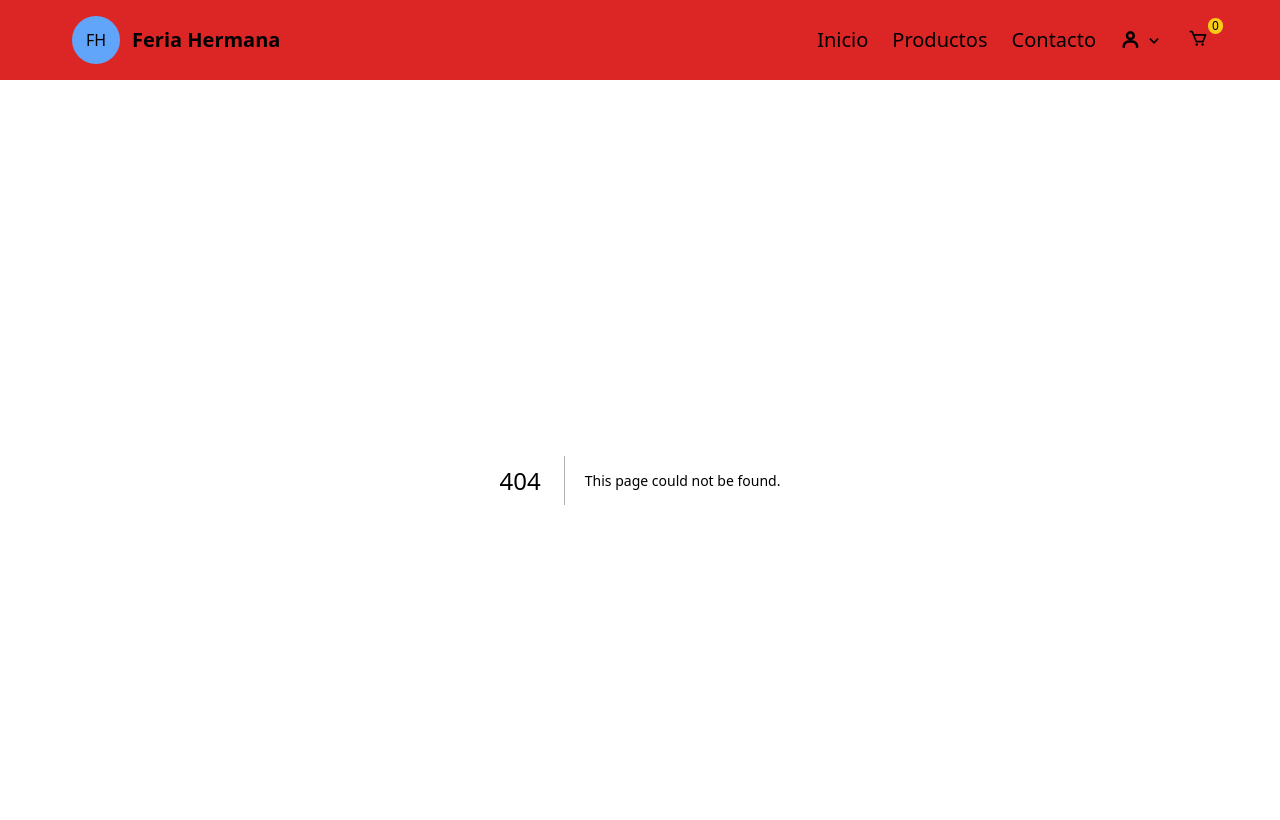
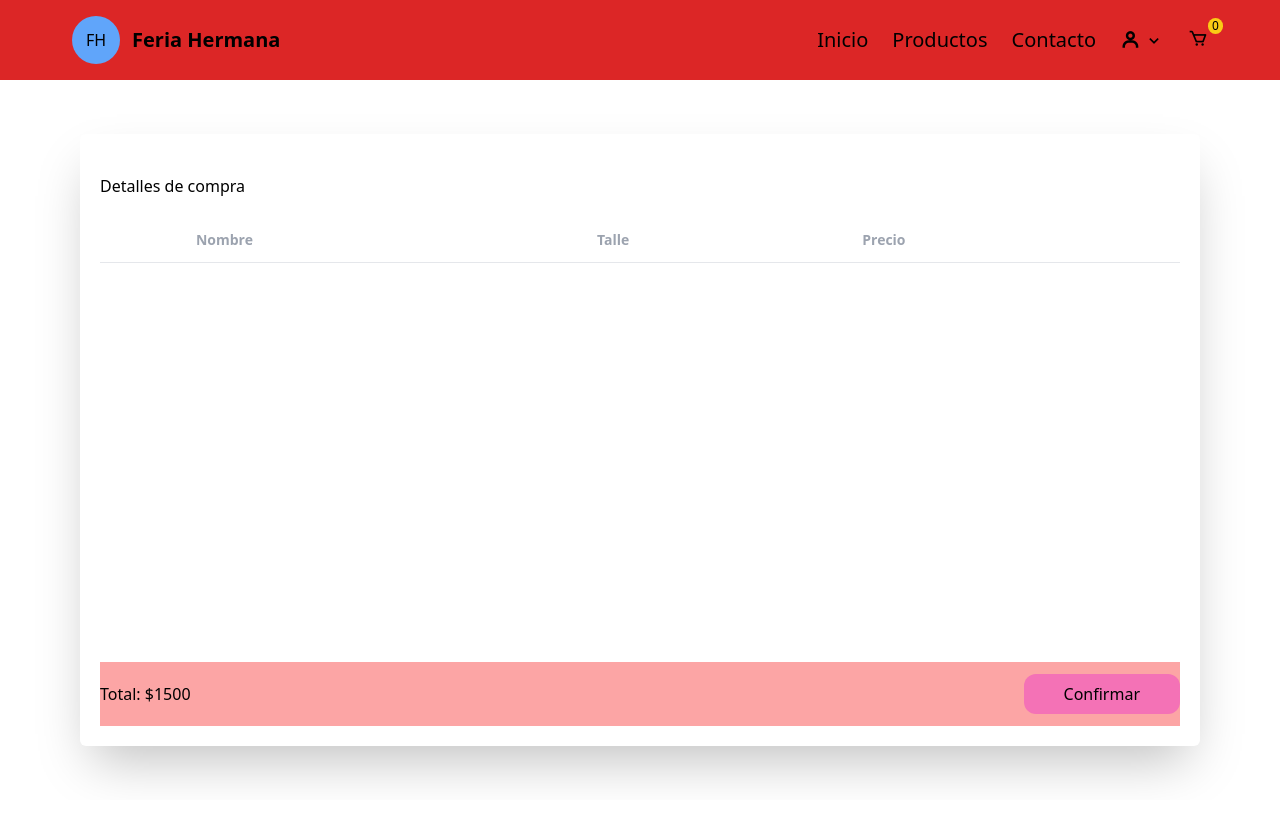
Before and after one commit to nicochiarello/feria-hermana_main-page, a Next.js app: page /compra/detalles in a window 1280 px wide. Before the commit this address had no page. Shown: the top 820 px of the page. Built offline with nearby package versions, Linux system fonts and the light colour scheme.

Commit message:
Added compra/detalles page

```diff
--- /dev/null
+++ b/components/process/cart/CartItem.js
@@ -0,0 +1,21 @@
+import React from "react";
+
+const CartItem = ({ item }) => {
+  return (
+    <tr className="border-b">
+      <td className="py-3 px-2 ">
+        {" "}
+        <img
+          className="rounded-lg w-[4rem] h-[4rem] object-cover"
+          src={item.images[0].secureUrl}
+          alt=""
+        />
+      </td>
+      <td className="py-3 px-2">{item.name}</td>
+      <td className="py-3 px-2">{item.size}</td>
+      <td className="py-3 px-2">${item.price}</td>
+    </tr>
+  );
+};
+
+export default CartItem;
--- /dev/null
+++ b/pages/compra/detalles.js
@@ -0,0 +1,54 @@
+import React from "react";
+import { useSelector } from "react-redux";
+import CartItem from "../../components/process/cart/CartItem";
+
+const ProcessDetails = () => {
+  const cart = useSelector((state) => state.cart.value.cart);
+  console.log(cart);
+  return (
+    <div className="w-full h-[calc(100vh-5rem)]  px-4 flex items-center justify-center gap-6 ">
+      <div className="w-full h-[85%] p-5 flex flex-col shadow-2xl rounded-md ">
+        <div className="flex w-full h-[4rem] justify-between items-center">
+          <h3>Detalles de compra</h3>
+        </div>
+        <div className="w-full h-[calc(100%-8rem)]">
+          <table className="w-full text-sm text-left text-gray-400 rounded h-fit">
+            <thead className="border-b ">
+              <th scope="col" className="py-3 px-2"></th>
+              <th scope="col" className="py-3 px-2">
+                Nombre
+              </th>
+              <th scope="col" className="py-3 px-2">
+                Talle
+              </th>
+              <th scope="col" className="py-3 px-2">
+                Precio
+              </th>
+            </thead>
+            <tbody>
+              {cart.map((item) => {
+                return <CartItem key={item._id} item={item} />;
+              })}
+              {cart.map((item) => {
+                return <CartItem key={item._id} item={item} />;
+              })}
+              {cart.map((item) => {
+                return <CartItem key={item._id} item={item} />;
+              })}
+            </tbody>
+          </table>
+        </div>
+        <div className="flex w-full h-[4rem] justify-between items-center bg-red-300">
+          <div className="flex gap-3">
+            <p>Total: $1500</p>
+          </div>
+          <div className="px-10 py-2 rounded-xl bg-pink-400 flex items-center justify-center">
+            <p>Confirmar</p>
+          </div>
+        </div>
+      </div>
+    </div>
+  );
+};
+
+export default ProcessDetails;
--- a/pages/productos/[id].js
+++ b/pages/productos/[id].js
@@ -1,6 +1,7 @@
 import { useState, useEffect } from "react";
 import { useRouter } from "next/router";
 import axios from "axios";
+import Link from "next/link";
 
 const ProductDetails = () => {
   const [product, setProduct] = useState({});
@@ -10,6 +11,10 @@ const ProductDetails = () => {
   let { id } = router.query;
 
   console.log({ selectedImage });
+  const handleAddToCart = () => {
+    // To do
+    // This function adds item to the cart and then shows the previous page
+  };
 
   useEffect(() => {
     if (id) {
@@ -52,8 +57,7 @@ const ProductDetails = () => {
 
   return (
     <div className="w-full min-h-[calc(100vh-5rem)]  px-4 flex items-center justify-center gap-6 ">
-      <div className="w-full h-[38rem] p-8 flex shadow-2xl  justify-between">
-
+      <div className="w-full h-[38rem] p-8 flex shadow-2xl rounded-md justify-between">
         <div className="basis-[50%] h-[100%]  flex flex-col justify-between gap-8 border p-6 rounded-md">
           <div className="w-full border border-gray-500 rounded-md h-[20rem]  relative">
             <img
@@ -83,7 +87,11 @@ const ProductDetails = () => {
                     selectedImage === +i[0] && " border-2 border-green-600"
                   } rounded-md `}
                 >
-                <img className="w-full h-full object-cover" src={i[1]} alt="" />
+                  <img
+                    className="w-full h-full object-cover"
+                    src={i[1]}
+                    alt=""
+                  />
                 </div>
               );
             })}
@@ -97,10 +105,14 @@ const ProductDetails = () => {
           </div>
           <div className="flex flex-col gap-4">
             <p>Precio: ${product.price}</p>
-        <button className="py-2 px-4 bg-red-600 rounded-lg">Agregar al carrito</button>
-        <button className="py-2 px-4 bg-red-600 rounded-lg">Comprar</button>
+            <button
+              onClick={handleAddToCart}
+              className="py-2 px-4 bg-red-600 rounded-lg"
+            >
+              Agregar al carrito
+            </button>
+            <Link href={"/compra/detalles"} className="py-2 px-4 bg-red-600 rounded-lg">Comprar</Link>
           </div>
-
         </div>
       </div>
     </div>
```
Lines whose indentation alone changed are shown as unchanged.
